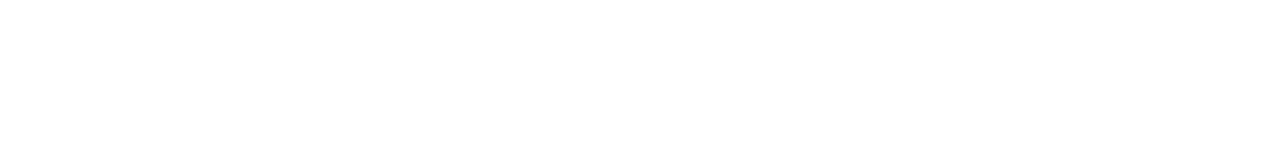
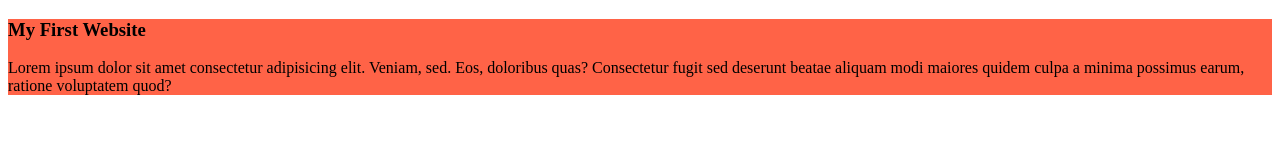
Before and after one commit to azimugv/my-simple-website, a plain HTML site: page index.html in a window 1280 px wide. Drawn offline with Linux system fonts and the light colour scheme.

Commit message:
Div & Div Style Added

```diff
--- a/index.html
+++ b/index.html
@@ -4,8 +4,12 @@
     <meta charset="UTF-8">
     <meta name="viewport" content="width=device-width, initial-scale=1.0">
     <title>My Simple Website</title>
+    <link rel="stylesheet" href="styles/style.css">
 </head>
 <body>
-
+    <div>
+        <h3>My First Website</h3>
+        <p>Lorem ipsum dolor sit amet consectetur adipisicing elit. Veniam, sed. Eos, doloribus quas? Consectetur fugit sed deserunt beatae aliquam modi maiores quidem culpa a minima possimus earum, ratione voluptatem quod?</p>
+    </div>
 </body>
 </html>
--- /dev/null
+++ b/styles/style.css
@@ -0,0 +1,3 @@
+div{
+    background-color: tomato;
+}
```
